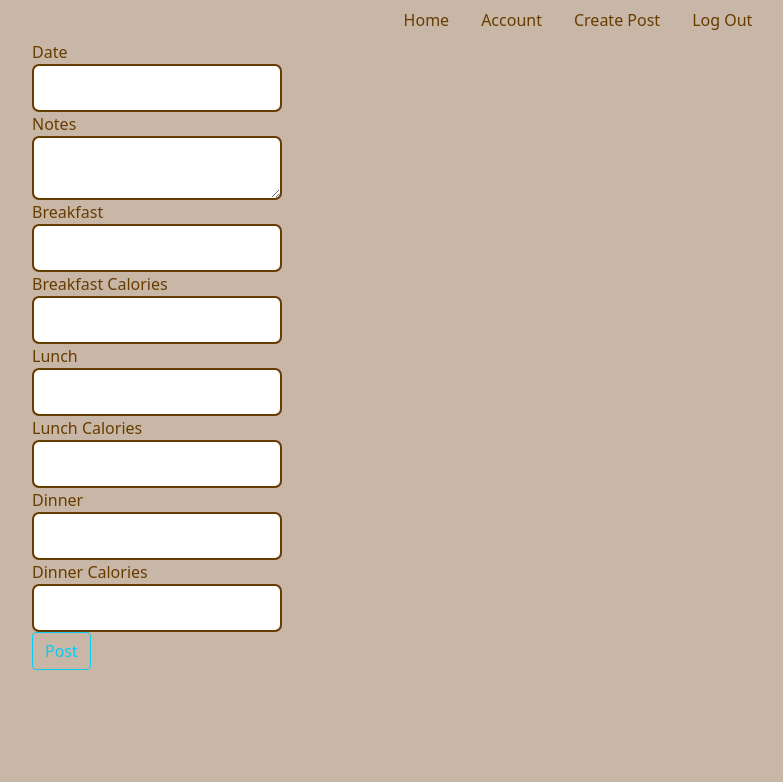
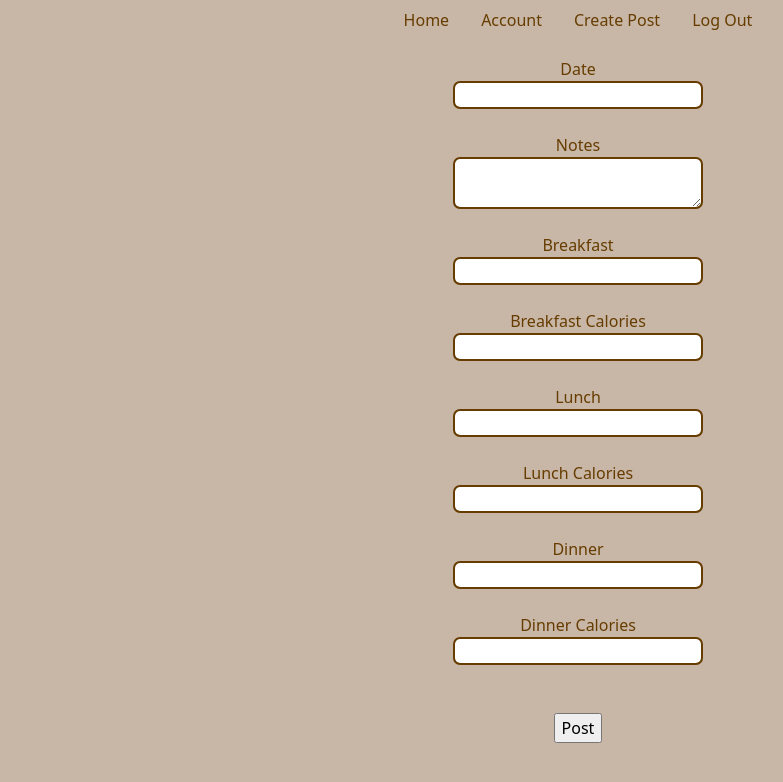
Before and after one commit to silvafabian/ez-calories, a Flask app: page /create in a window 1280 px wide. Shown: the top 782 px of the page, without its empty margins (62-845 px from the left). Run offline with Flask 2, Linux system fonts and the light colour scheme; the visitor is signed in with stand-in values (Sample User, id 1).

Commit message:
style creae page view

```diff
--- a/myapp/static/main.css
+++ b/myapp/static/main.css
@@ -38,6 +38,14 @@ a, a:hover,a:visited, a:focus {
   text-align: center;
 }
 
+.create-form{
+  position: absolute;
+  top: 50%;
+  left: 50%;
+  transform: translate(-50%, -50%);
+  text-align: center;
+}
+
 .form-control {
   width: 250px;
   height: auto;
@@ -50,7 +58,7 @@ a, a:hover,a:visited, a:focus {
   display: flex;
   flex-direction: column;
   justify-content: space-between;
-  margin-top: 25%;
+  margin-top: 20%;
 }
 
 #card1 {
--- a/myapp/templates/create_post.html
+++ b/myapp/templates/create_post.html
@@ -1,44 +1,41 @@
 {% extends "base.html" %}
 {% block content %}
-  <div class="container">
-    <form class="form-group" method="POST">
-      {{form.hidden_tag()}}
 
-      <div class="form-group">
-        {{form.title.label(class="form-control-label")}}
-        {{form.title(class="form-control form-control-lg")}}
-      </div>
-      <div class="form-group">
-        {{form.notes.label(class="form-control-label")}}
-        {{form.notes(class="form-control form-control-lg")}}
-      </div>
-      <div class="form-group">
-        {{form.breakfast.label(class="form-control-label")}}
-        {{form.breakfast(class="form-control form-control-lg")}}
-      </div>
-      <div class="form-group">
-        {{form.breakfast_calories.label(class="form-control-label")}}
-        {{form.breakfast_calories(class="form-control form-control-lg")}}
-      </div>
-      <div class="form-group">
-        {{form.lunch.label(class="form-control-label")}}
-        {{form.lunch(class="form-control form-control-lg")}}
-      </div>
-      <div class="form-group">
-        {{form.lunch_calories.label(class="form-control-label")}}
-        {{form.lunch_calories(class="form-control form-control-lg")}}
-      </div>
-      <div class="form-group">
-        {{form.dinner.label(class="form-control-label")}}
-        {{form.dinner(class="form-control form-control-lg")}}
-      </div>
-      <div class="form-group">
-        {{form.dinner_calories.label(class="form-control-label")}}
-        {{form.dinner_calories(class="form-control form-control-lg")}}
-      </div>
-      <div class="form-group">
-        {{form.submit(class="btn btn-outline-info")}}
-      </div>
-    </form>
+<form method="POST">
+  {{form.hidden_tag()}}
+  <div class="create-form">
+    {{form.title.label}}
+    {{form.title(class="form-control")}}<br>
+
+    {{form.notes.label}}
+    {{form.notes(class="form-control")}}<br>
+
+
+    {{form.breakfast.label}}
+    {{form.breakfast(class="form-control")}}<br>
+
+
+    {{form.breakfast_calories.label}}
+    {{form.breakfast_calories(class="form-control")}}<br>
+
+
+    {{form.lunch.label}}
+    {{form.lunch(class="form-control")}}<br>
+
+
+    {{form.lunch_calories.label}}
+    {{form.lunch_calories(class="form-control")}}<br>
+
+
+    {{form.dinner.label}}
+    {{form.dinner(class="form-control")}}<br>
+
+
+    {{form.dinner_calories.label}}
+    {{form.dinner_calories(class="form-control")}}<br>
+
+    <br>
+    {{form.submit(class="submit")}}
   </div>
+</form>
 {% endblock %}
```
